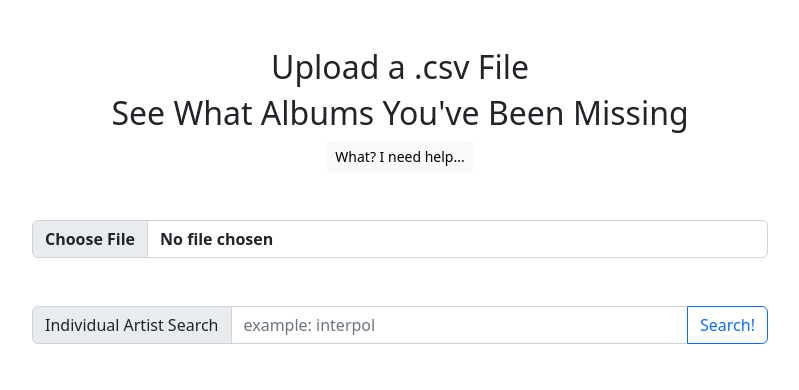
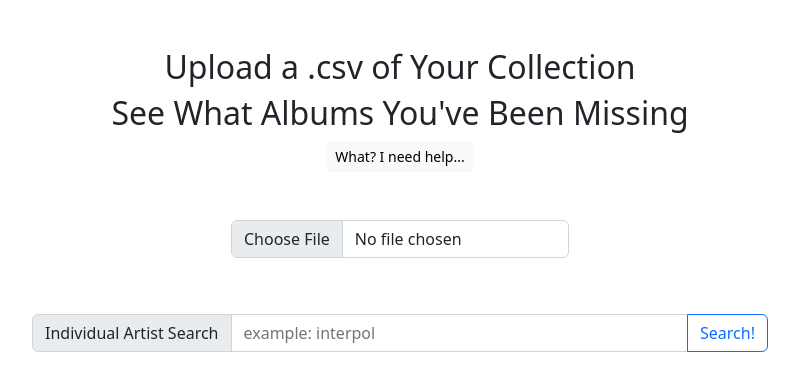
Before and after one commit to dave-ryan/find-new-releases, a Vue app: page / in a window 1280 px wide. Shown: the top 390 px of the page, without its empty margins (240-1039 px from the left). Built offline with nearby package versions, Linux system fonts and the light colour scheme.

Commit message:
more styling, made the upload disappear when you started

```diff
--- a/src/App.vue
+++ b/src/App.vue
@@ -5,7 +5,7 @@
       <div class="col submission-column">
         <div class="row mb-5">
           <div class="col-12">
-            <h2>Upload a .csv File</h2>
+            <h2>Upload a .csv of Your Collection</h2>
             <h2>See What Albums You've Been Missing</h2>
             <button
               type="button"
@@ -15,25 +15,32 @@
             >
               What? I need help...
             </button>
-            <div class="input-group">
+            <transition name="left">
+              <div v-if="!downloadStarted">
+                <form action="" class="mb-2">
+                  <label for="">
                     <input
                       type="file"
-                class="form-control fw-bold"
-                id="inputGroupFile04"
-                aria-describedby="inputGroupFileAddon04"
-                aria-label="Upload"
+                      class="form-control input-group"
                       @change="handleFileChange($event)"
+                      accept=".csv"
                     />
+                  </label>
+                </form>
+              </div>
+            </transition>
+            <transition name="right">
+              <div v-if="readyToDownloadInfo && !downloadStarted">
                 <button
                   class="btn btn-outline-primary fw-bold"
-                type="submit"
-                id="inputGroupFileAddon04"
-                v-if="readyToDownloadInfo"
-                @click="downloadEngine()"
+                  @click="startDownload()"
                 >
-                Find New Releases
+                  <!--                 v-if="readyToDownloadInfo"
+ -->
+                  Begin Download
                 </button>
               </div>
+            </transition>
           </div>
         </div>
         <div class="row mb-5">
@@ -280,6 +287,34 @@ img {
   overflow-y: scroll;
 }
 
+.left-enter-active {
+  transition: all 0.3s ease-out;
+}
+
+.left-leave-active {
+  transition: all 0.5s cubic-bezier(1, 0.5, 0.8, 1);
+}
+
+.left-enter-from,
+.left-leave-to {
+  transform: translateX(-50px);
+  opacity: 0;
+}
+
+.right-enter-active {
+  transition: all 0.3s ease-out;
+}
+
+.right-leave-active {
+  transition: all 0.5s cubic-bezier(1, 0.5, 0.8, 1);
+}
+
+.right-enter-from,
+.right-leave-to {
+  transform: translateX(50px);
+  opacity: 0;
+}
+
 .upload-enter-active {
   transition: all 0.3s ease-out;
 }
@@ -331,6 +366,7 @@ export default {
       downloadedArtists: [],
       searchedArtists: [],
       uploadedAlbums: [],
+      downloadStarted: false,
       displayAlbums: true,
       displayCollected: true,
       readyToDownloadInfo: false,
@@ -403,6 +439,10 @@ export default {
         return false;
       }
     },
+    startDownload() {
+      this.downloadStarted = true;
+      this.downloadEngine();
+    },
     downloadEngine: function () {
       if (this.queryCount < this.uploadedAlbums.length) {
         // console.log(this.queryCount, this.uploadedAlbums.length);
@@ -413,6 +453,11 @@ export default {
         console.log("Download Complete!");
         console.log("Uploaded Albums:", this.uploadedAlbums);
         console.log("Downloaded Albums:", this.downloadedArtists);
+        if (this.logsDiv) {
+          this.logsDiv.scrollTop = this.logsDiv.scrollHeight;
+        } else {
+          this.logsDiv = document.getElementById("logs-div");
+        }
       }
     },
     discogsQuery: function (artist) {
@@ -524,6 +569,7 @@ export default {
         this.searchedArtists = [];
         this.logs = [];
         this.errors = [];
+        this.downloadStarted = false;
       }
     },
   },
```
Lines whose indentation alone changed are shown as unchanged.
